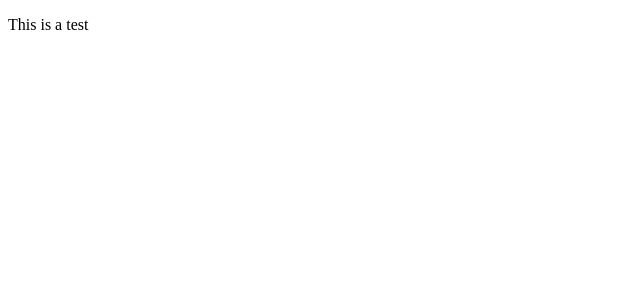
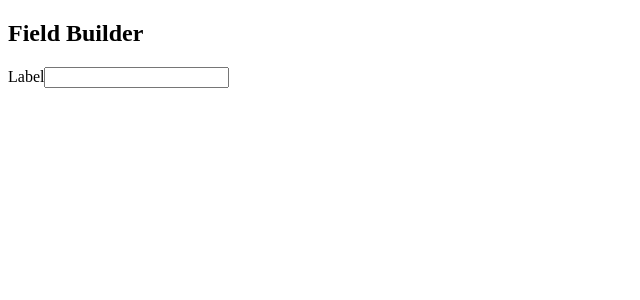
Before and after one commit to calebrs/craft-demo, a React (Create React App) app: page / in a window 1280 px wide. Shown: the top 300 px of the page, without its empty margins (0-640 px from the left). Built offline with nearby package versions, Linux system fonts and the light colour scheme.

Commit message:
Added Label input to form

```diff
--- a/src/App.js
+++ b/src/App.js
@@ -1,10 +1,10 @@
+import FieldBuilder from './FieldBuilder';
+
 function App() {
   return (
-    <div className="App">
-      <p>
-       This is a test
-      </p>
-    </div>
+    <>
+     <FieldBuilder />
+    </>
   );
 }
 
--- /dev/null
+++ b/src/FieldBuilder.jsx
@@ -0,0 +1,23 @@
+import React, { useState } from "react";
+
+// Constants?
+
+const FieldBuilder = () => {
+  return (
+    <div className="fieldbuilder-modal">
+      <h2>
+        Field Builder
+      </h2>
+      <form fieldbuilder-form>
+        <div>
+          <label htmlFor="label">
+            Label
+          </label>
+          <input id="label" type="text" value="" onChange="" />
+        </div>
+      </form>
+    </div>
+  )
+}
+
+export default FieldBuilder;
```
